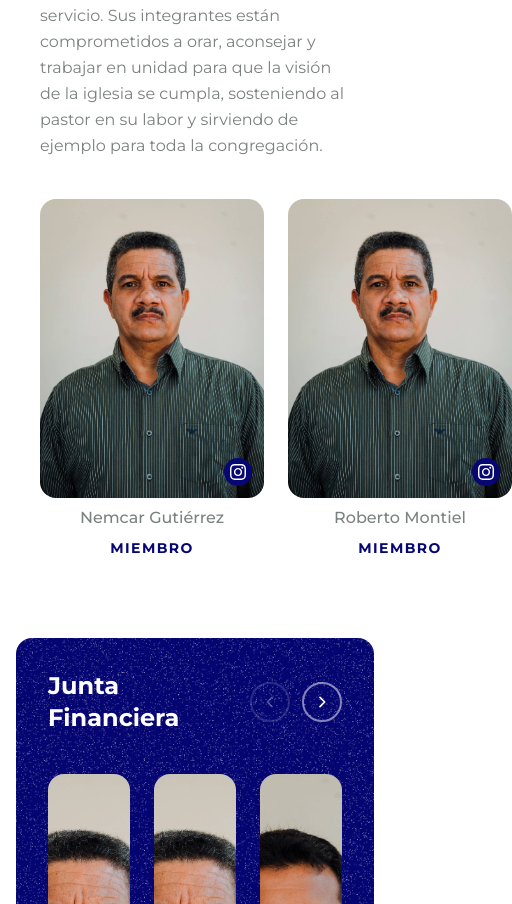
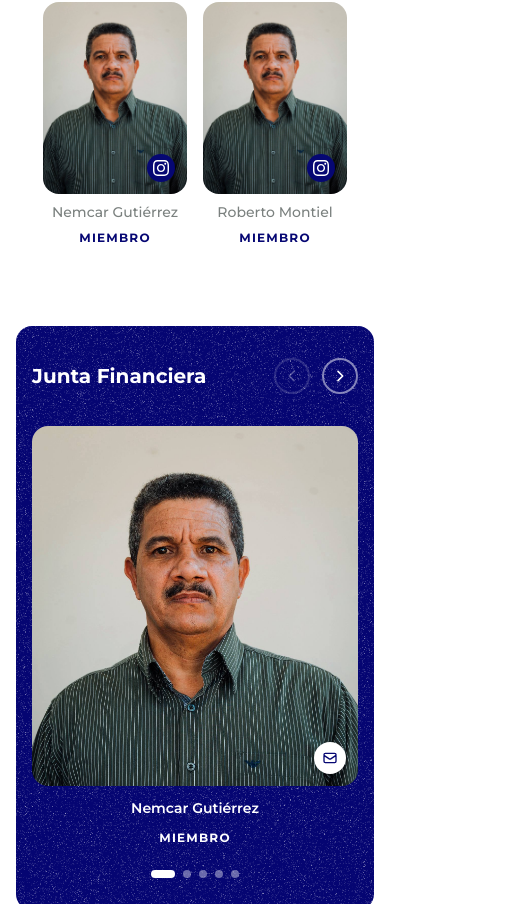
Before and after one commit to yegli11/church-web-page, a Next.js app: page / in a window 390 px wide. Shown: the part 5420-6324 px from the top of the page, 512 px wide, since content can reach past the window. Built offline with nearby package versions, Linux system fonts and the light colour scheme.

Commit message:
feat: enhance FinancialBoardSection with responsive member visibility and layout adjustments

```diff
--- a/app/_components/organisms/FinancialBoardSection/FinancialBoardSection.tsx
+++ b/app/_components/organisms/FinancialBoardSection/FinancialBoardSection.tsx
@@ -1,6 +1,6 @@
 'use client';
 
-import { useState, useRef } from 'react';
+import { useState, useEffect } from 'react';
 import Image from 'next/image';
 
 interface FinancialMember {
@@ -16,20 +16,42 @@ interface FinancialBoardSectionProps {
   members: FinancialMember[];
 }
 
+function useVisibleCount() {
+  const [count, setCount] = useState(3);
+
+  useEffect(() => {
+    const update = () => {
+      if (window.innerWidth < 640) setCount(1);
+      else if (window.innerWidth < 1024) setCount(2);
+      else setCount(3);
+    };
+    update();
+    window.addEventListener('resize', update);
+    return () => window.removeEventListener('resize', update);
+  }, []);
+
+  return count;
+}
+
 export default function FinancialBoardSection({ title, members }: FinancialBoardSectionProps) {
   const [activeIndex, setActiveIndex] = useState(0);
-  const trackRef = useRef<HTMLDivElement>(null);
-
-  const visibleCount = 3;
-  const maxIndex = members.length - visibleCount;
+  const visibleCount = useVisibleCount();
+  const maxIndex = Math.max(0, members.length - visibleCount);
 
   const prev = () => setActiveIndex((i) => Math.max(0, i - 1));
   const next = () => setActiveIndex((i) => Math.min(maxIndex, i + 1));
 
+  // Reset index when visibleCount changes to avoid out-of-bounds
+  useEffect(() => {
+    setActiveIndex((i) => Math.min(i, maxIndex));
+  }, [maxIndex]);
+
+  const cardWidthPercent = 100 / visibleCount;
+
   return (
     <section className="px-4 py-4">
       <div
-        className="rounded-2xl overflow-hidden px-8 md:px-12 py-8"
+        className="rounded-2xl overflow-hidden px-4 sm:px-8 md:px-12 py-8"
         style={{
           backgroundImage: 'url(/images/backgrounds/background-blue-grainy.png)',
           backgroundSize: 'cover',
@@ -37,16 +59,15 @@ export default function FinancialBoardSection({ title, members }: FinancialBoard
         }}
       >
         {/* Header row */}
-        <div className="flex items-center justify-between mb-10">
-          <h2 className="text-2xl md:text-3xl font-bold text-white">{title}</h2>
+        <div className="flex items-center justify-between mb-8">
+          <h2 className="text-xl sm:text-2xl md:text-3xl font-bold text-white">{title}</h2>
 
-          {/* Arrow buttons */}
           <div className="flex gap-3">
             <button
               onClick={prev}
               disabled={activeIndex === 0}
               aria-label="Anterior"
-              className="w-10 h-10 rounded-full border-2 border-white/50 flex items-center justify-center text-white
+              className="w-9 h-9 sm:w-10 sm:h-10 rounded-full border-2 border-white/50 flex items-center justify-center text-white
                          hover:bg-white/20 transition-all disabled:opacity-30 disabled:cursor-not-allowed"
             >
               <svg className="w-4 h-4" fill="none" viewBox="0 0 24 24" stroke="currentColor" strokeWidth={2.5}>
@@ -57,7 +78,7 @@ export default function FinancialBoardSection({ title, members }: FinancialBoard
               onClick={next}
               disabled={activeIndex >= maxIndex}
               aria-label="Siguiente"
-              className="w-10 h-10 rounded-full border-2 border-white/50 flex items-center justify-center text-white
+              className="w-9 h-9 sm:w-10 sm:h-10 rounded-full border-2 border-white/50 flex items-center justify-center text-white
                          hover:bg-white/20 transition-all disabled:opacity-30 disabled:cursor-not-allowed"
             >
               <svg className="w-4 h-4" fill="none" viewBox="0 0 24 24" stroke="currentColor" strokeWidth={2.5}>
@@ -68,25 +89,24 @@ export default function FinancialBoardSection({ title, members }: FinancialBoard
         </div>
 
         {/* Carousel viewport */}
-        <div className="overflow-hidden" ref={trackRef}>
+        <div className="overflow-hidden">
           <div
-            className="flex gap-6 transition-transform duration-500 ease-in-out"
-            style={{ transform: `translateX(calc(-${activeIndex} * (33.333% + 8px)))` }}
+            className="flex gap-4 sm:gap-6 transition-transform duration-500 ease-in-out"
+            style={{ transform: `translateX(calc(-${activeIndex} * (${cardWidthPercent}% + ${visibleCount === 1 ? 16 : 24}px / ${visibleCount})))` }}
           >
             {members.map((member, i) => (
               <div
                 key={i}
-                className="flex-shrink-0 w-[calc(33.333%-16px)] flex flex-col items-center gap-3"
+                className="flex-shrink-0 flex flex-col items-center gap-3"
+                style={{ width: `calc(${cardWidthPercent}% - ${visibleCount > 1 ? 16 : 0}px)` }}
               >
-                {/* Photo */}
-                <div className="relative w-full h-[580px] rounded-2xl overflow-hidden">
+                <div className="relative w-full h-[360px] sm:h-[300px] md:h-[580px] rounded-2xl overflow-hidden">
                   <Image
                     src={member.imageSrc}
                     alt={member.imageAlt}
                     fill
                     className="object-cover object-top"
                   />
-                  {/* Email icon — always visible */}
                   <a
                     href={member.email ? `mailto:${member.email}` : '#'}
                     aria-label={`Email de ${member.name}`}
@@ -97,15 +117,15 @@ export default function FinancialBoardSection({ title, members }: FinancialBoard
                     </svg>
                   </a>
                 </div>
-                <p className="text-white text-lg font-semibold text-center">{member.name}</p>
-                <p className="text-white text-sm font-bold tracking-widest uppercase">{member.role}</p>
+                <p className="text-white text-sm sm:text-base lg:text-lg font-semibold text-center">{member.name}</p>
+                <p className="text-white text-xs sm:text-sm font-bold tracking-widest uppercase">{member.role}</p>
               </div>
             ))}
           </div>
         </div>
 
         {/* Dot indicators */}
-        <div className="flex justify-center gap-2 mt-8">
+        <div className="flex justify-center gap-2 mt-6">
           {Array.from({ length: maxIndex + 1 }).map((_, i) => (
             <button
               key={i}
--- a/app/_components/organisms/PastorSection/PastorSection.tsx
+++ b/app/_components/organisms/PastorSection/PastorSection.tsx
@@ -40,7 +40,7 @@ export default function PastorSection({
 
           {/* Photo — right */}
           <ScrollReveal direction="right" delay={150} className="flex-shrink-0 flex flex-col items-center gap-3">
-            <div className="relative w-72 md:w-96 aspect-[3/4] rounded-2xl overflow-hidden">
+            <div className="relative w-72 md:w-120 aspect-[3/4] rounded-2xl overflow-hidden">
               <Image
                 src={imageSrc}
                 alt={imageAlt}
--- a/app/_components/organisms/PastoralBoardSection/PastoralBoardSection.tsx
+++ b/app/_components/organisms/PastoralBoardSection/PastoralBoardSection.tsx
@@ -21,29 +21,29 @@ export default function PastoralBoardSection({
   members,
 }: PastoralBoardSectionProps) {
   return (
-    <section className="bg-white pt-6 pb-16 px-10 md:px-16">
-      <div className="w-full flex flex-col md:flex-row items-start gap-10 md:gap-16">
+    <section className="bg-white pt-6 pb-16 px-6 md:px-10 lg:px-16">
+      <div className="w-full flex flex-col lg:flex-row items-start gap-10 lg:gap-16">
 
-        {/* Text — left, flexible */}
-        <ScrollReveal direction="left" className="flex-1">
-          <h2 className="text-3xl md:text-4xl font-bold mb-8" style={{ color: '#060773' }}>
+        {/* Text — left */}
+        <ScrollReveal direction="left" className="w-full lg:flex-1">
+          <h2 className="text-2xl sm:text-3xl lg:text-4xl font-bold mb-6 lg:mb-8" style={{ color: '#060773' }}>
             {title}
           </h2>
           <div className="space-y-4">
             {paragraphs.map((p, i) => (
-              <p key={i} className="text-base md:text-lg text-[#7B817F] leading-relaxed">
+              <p key={i} className="text-sm sm:text-base lg:text-lg text-[#7B817F] leading-relaxed">
                 {p}
               </p>
             ))}
           </div>
         </ScrollReveal>
 
-        {/* Members — right, fixed width */}
-        <div className="flex flex-row gap-6 flex-shrink-0">
+        {/* Members — stacks on mobile, row on tablet+ */}
+        <div className="flex flex-row flex-wrap gap-4 sm:gap-6 w-full lg:w-auto lg:flex-shrink-0 justify-center lg:justify-end">
           {members.map((member, i) => (
             <ScrollReveal key={member.name} direction="right" delay={i * 100}>
               <div className="flex flex-col items-center gap-2">
-                <div className="relative w-56 md:w-[300px] aspect-[3/4] rounded-2xl overflow-hidden">
+                <div className="relative w-36 sm:w-48 md:w-64 lg:w-[340px] aspect-[3/4] rounded-2xl overflow-hidden">
                   <Image
                     src={member.imageSrc}
                     alt={member.imageAlt}
@@ -62,8 +62,8 @@ export default function PastoralBoardSection({
                     </svg>
                   </a>
                 </div>
-                <p className="text-[#7B817F] text-base font-medium">{member.name}</p>
-                <p className="text-[#060773] text-sm font-bold tracking-widest uppercase">{member.role}</p>
+                <p className="text-[#7B817F] text-sm sm:text-base font-medium">{member.name}</p>
+                <p className="text-[#060773] text-xs sm:text-sm font-bold tracking-widest uppercase">{member.role}</p>
               </div>
             </ScrollReveal>
           ))}
```
